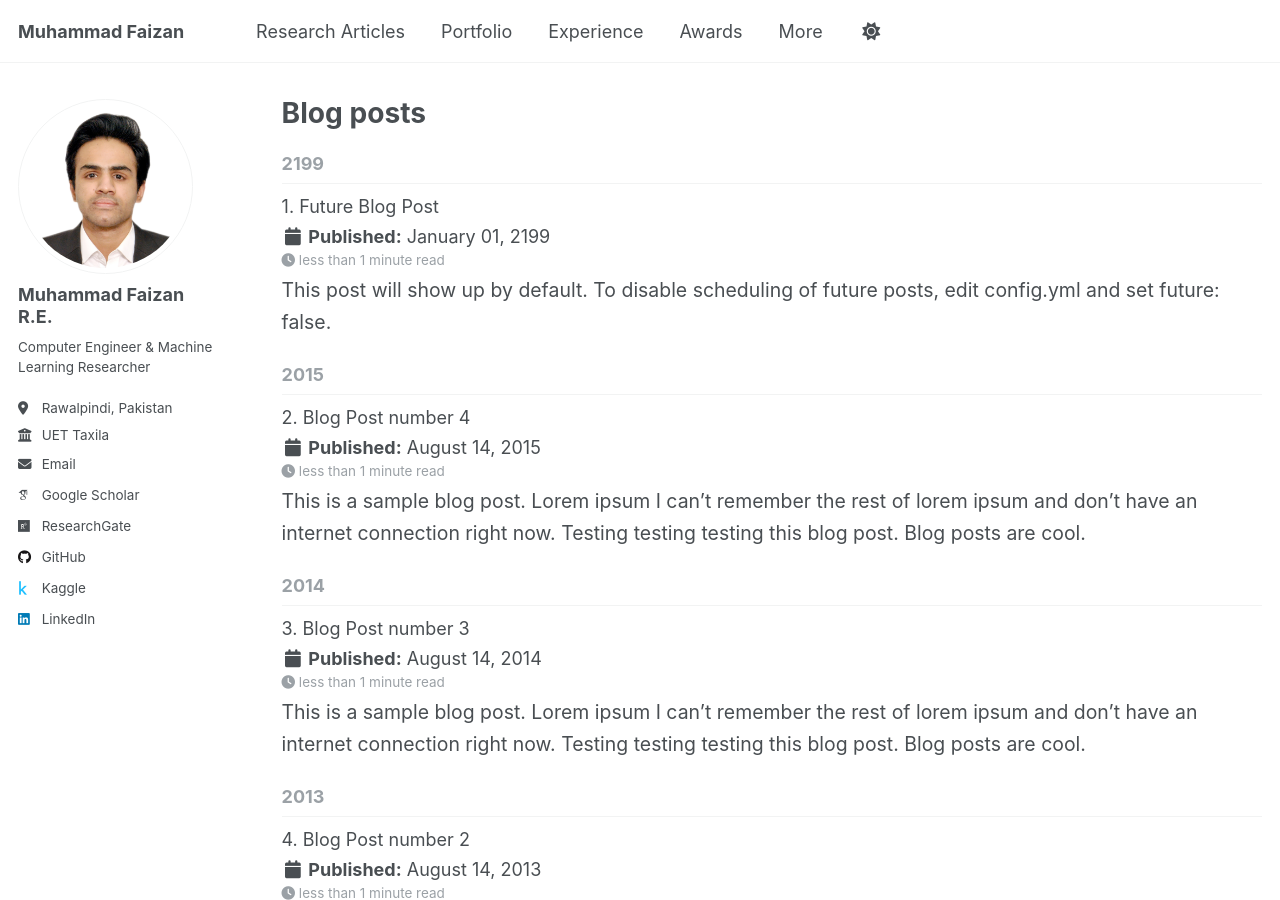
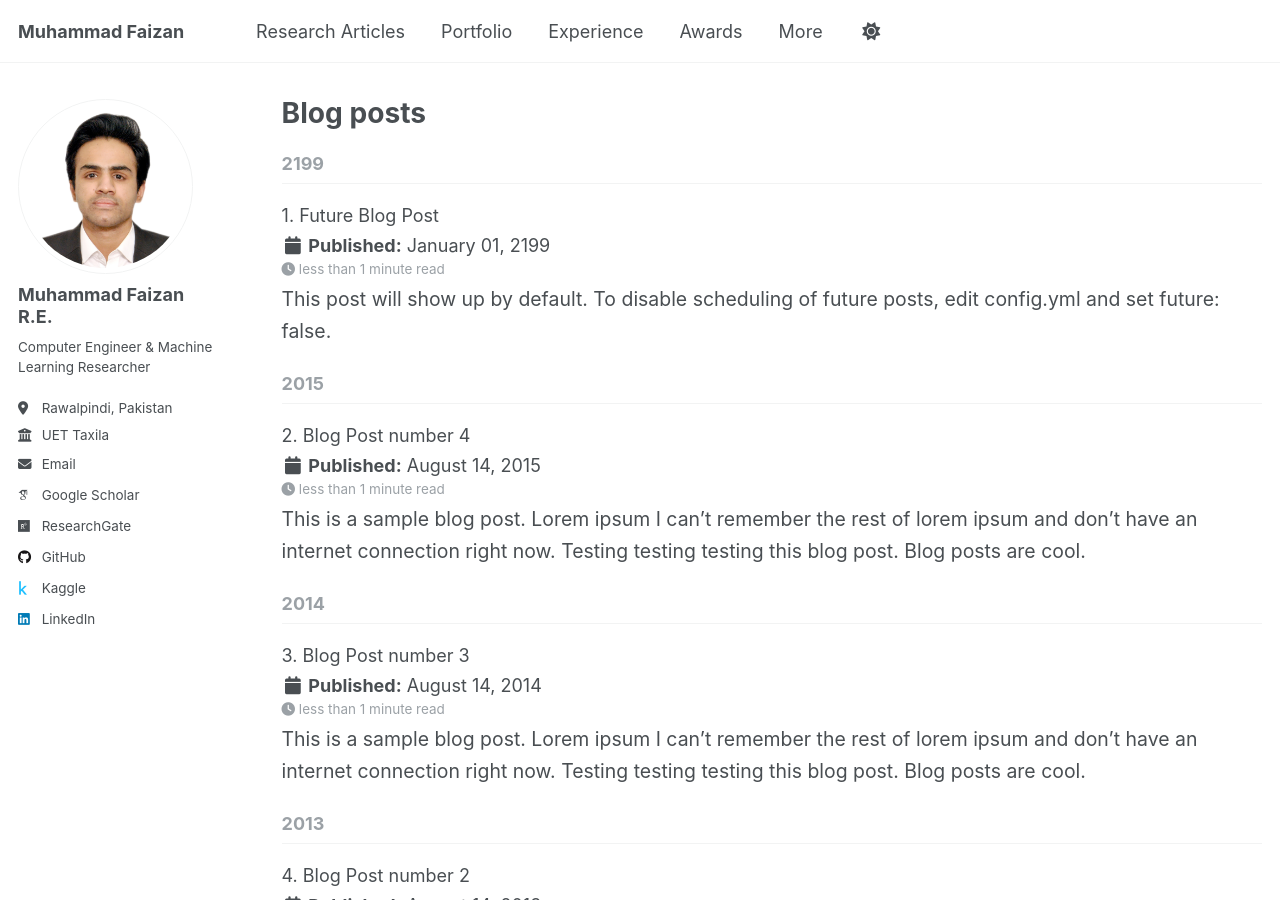
Before and after one commit to MuhammadFaizan99/MuhammadFaizan99.github.io, a Jekyll site: the page built from _pages/year-archive.html, in a window 1280 px wide and 900 px high. Built offline with Jekyll 4.4.1, drawn with Linux system fonts in a browser that asks for light colours; some web fonts are replaced; a script that is not in the unit is left out.

Commit message:
Update archive-single.html

```diff
--- a/_includes/archive-single.html
+++ b/_includes/archive-single.html
@@ -50,7 +50,7 @@
       </div>
     {% endif %}
 
-    <p class="archive__item-title" style="margin-bottom:0;">
+    <p style="margin-bottom:0;">
       {{ include.index | default: forloop.index }}. {{ title }}
       {% if show_downloads %}
         {% assign links = "" %}
```
